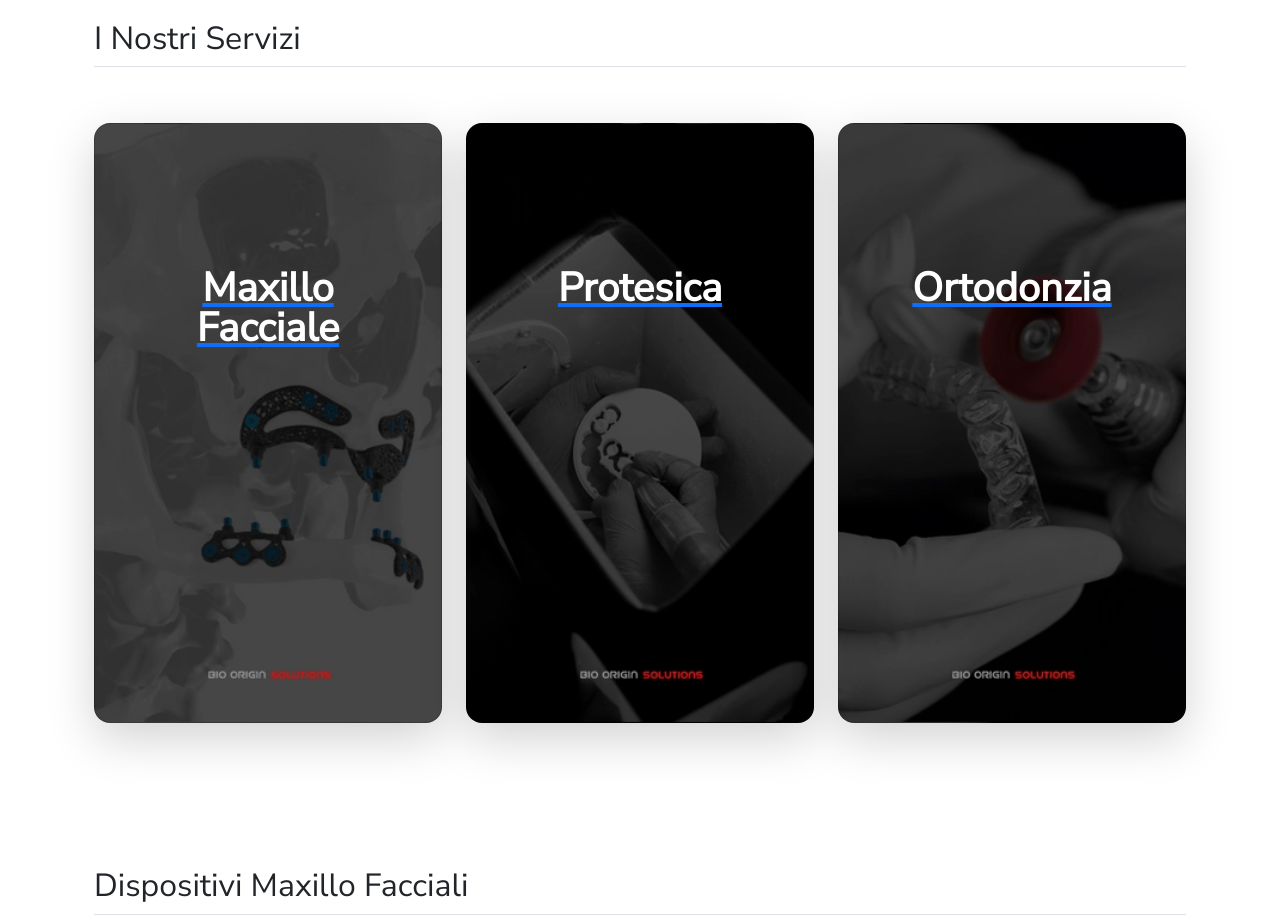
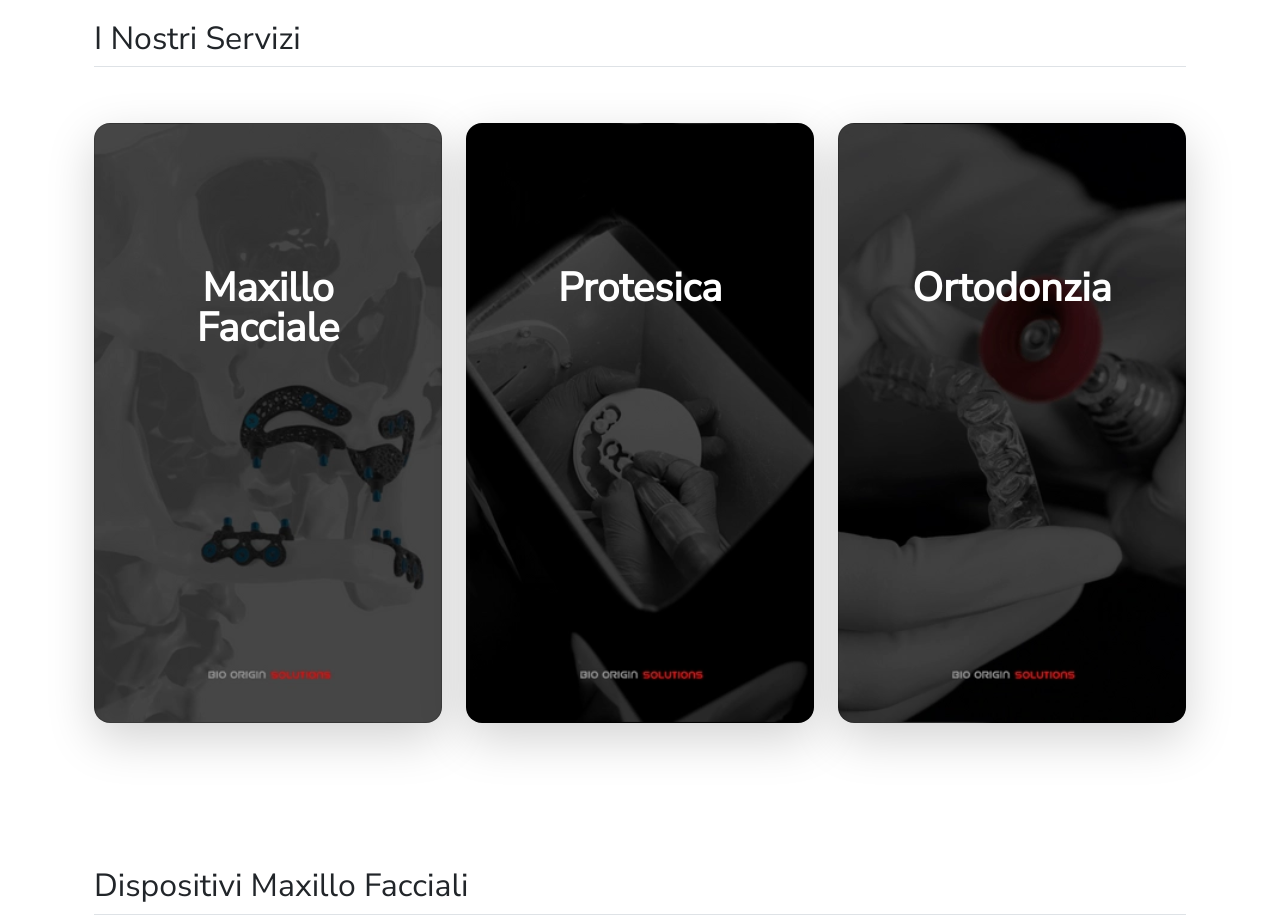
Before and after one commit to BioOrigin/BioOriginSolutions, a plain HTML site: page index.html in a window 1280 px wide. Shown: the part 820-1740 px from the top of the page. Drawn offline with nearby package versions, Linux system fonts and the light colour scheme.

Commit message:
Update master.css

```diff
--- a/master.css
+++ b/master.css
@@ -47,6 +47,10 @@ nav a {
     font-weight: 200;
 }
 
+.servizi-no-underline {
+    text-decoration: none;
+}
+
 @media (max-width: 720px) {
     .carte{
         height: 500px !important;
```
